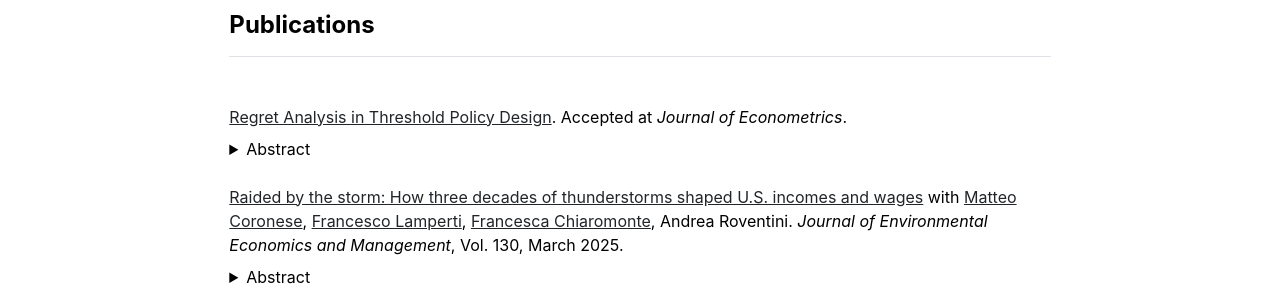
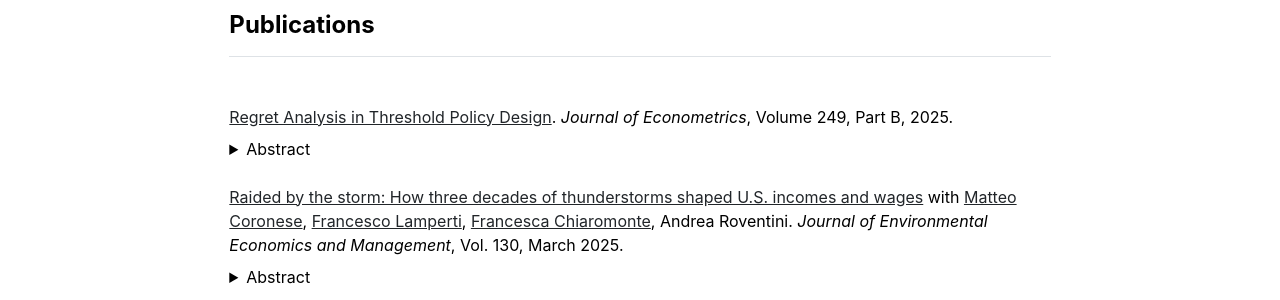
Before and after one commit to fedecrp/fedecrp.github.io, a Jekyll site: the page built from index.md, in a window 1280 px wide. Shown: the part 668-968 px from the top of the page. Built offline with Jekyll 4.4.1, drawn with Linux system fonts in a browser that asks for light colours.

Commit message:
Update publications.html

```diff
--- a/_includes/publications.html
+++ b/_includes/publications.html
@@ -8,7 +8,7 @@
         <div>
           <a href="https://arxiv.org/pdf/2404.11767" target="_blank">
             Regret Analysis in Threshold Policy Design</a>.
-          Accepted at <em>Journal of Econometrics</em>.
+           <em>Journal of Econometrics</em>, Volume 249, Part B, 2025.
         </div>
 
         <!-- DETAILS / SUMMARY for abstract -->
```
